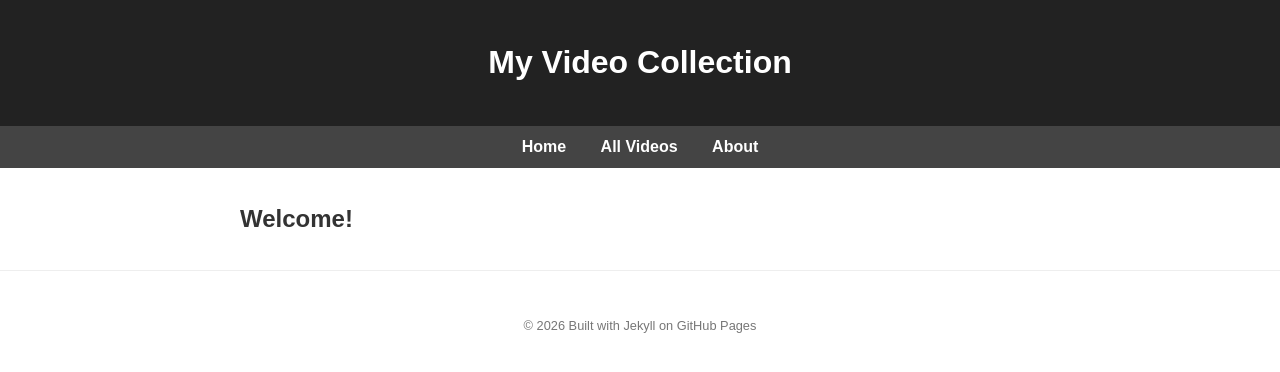
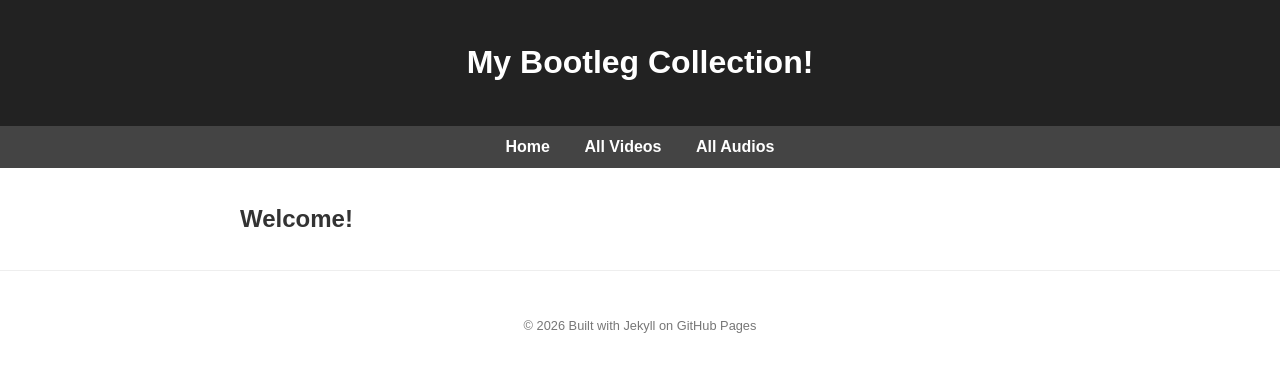
Before and after one commit to DireSpider/direspider.github.io, a Jekyll site: the page built from index.html, in a window 1280 px wide. Shown: the top 372 px of the page. Built offline with Jekyll 4.4.1, drawn with Linux system fonts in a browser that asks for light colours.

Commit message:
Update site title and header for collection

```diff
--- a/_layouts/default.html
+++ b/_layouts/default.html
@@ -4,7 +4,7 @@
     <meta charset="UTF-8">
     <meta name="viewport" content="width=device-width, initial-scale=1.0">
 
-    <title>{{ page.title }} | My Video Site</title>
+    <title>{{ page.title }} | DireSpider's Collection</title>
 
     <link rel="stylesheet" href="{{ '/css/style.css' | relative_url }}">
 
@@ -12,13 +12,13 @@
 <body>
 
     <header>
-        <h1>My Video Collection</h1>
+        <h1>My Bootleg Collection!</h1>
     </header>
 
     <nav>
         <a href="{{ '/' | relative_url }}">Home</a>
-        <a href="{{ '/page1' | relative_url }}">All Videos</a>
-        <a href="{{ '/page2' | relative_url }}">About</a>
+        <a href="{{ '/videos' | relative_url }}">All Videos</a>
+        <a href="{{ '/audios' | relative_url }}">All Audios</a>
     </nav>
 
     <main>
```
